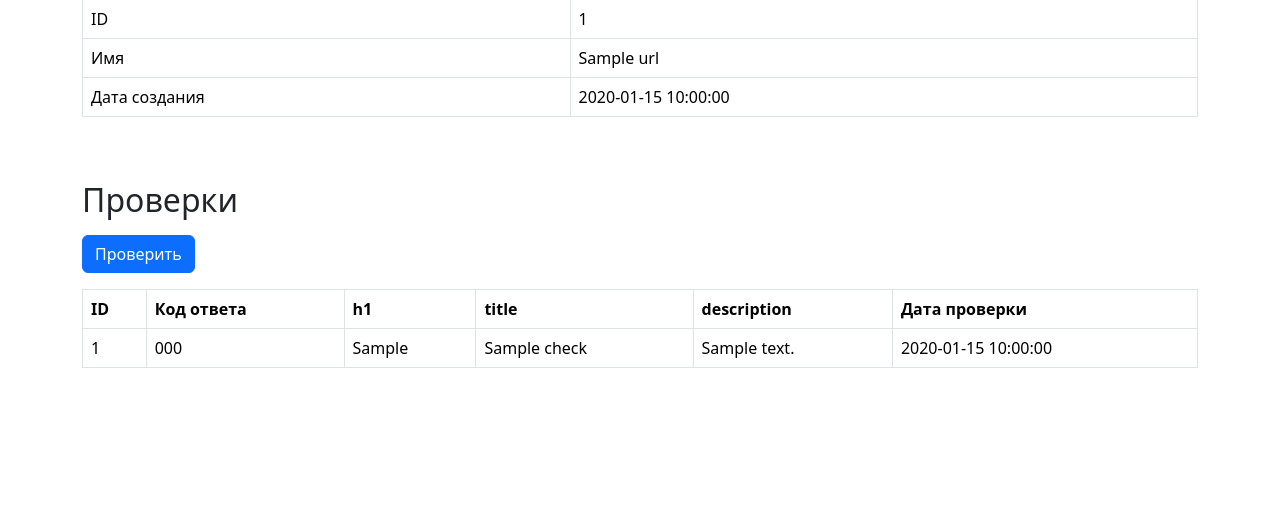
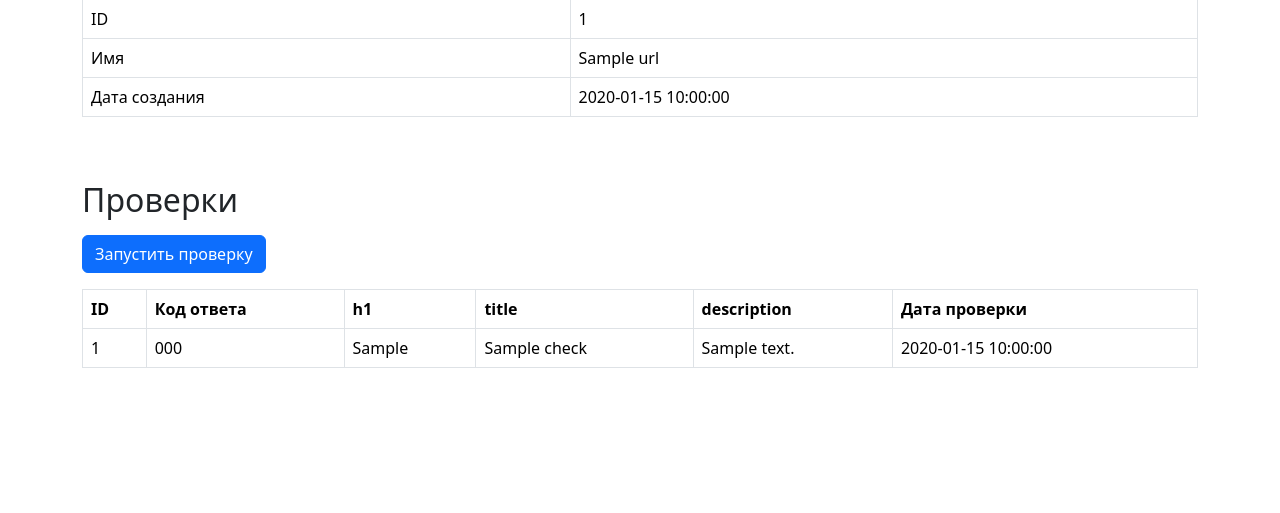
Before and after one commit to MlkProduction/python-project-83, a Flask app: template page_analyzer/templates/show.html in a window 1280 px wide. Shown: the part 129-642 px from the top of the page. Run offline with Flask 3, Linux system fonts and the light colour scheme; the template is opened without the code that fills it: most values are stand-ins (such as "Sample title", 1, 10 or a date in 2020); parts of the project's set-up code (start-up, migrations or seed data) failed here and were passed over; some libraries are stand-ins or nearby versions.

Commit message:
фикс багов, я устал

```diff
--- a/page_analyzer/templates/show.html
+++ b/page_analyzer/templates/show.html
@@ -54,7 +54,7 @@
 
       <h2 class="mt-5 mb-3">Проверки</h2>
       <form action="{{ url_for('urls_checks', id=urls.id) }}" method="post">
-        <button type="submit" class="btn btn-primary">Проверить</button>
+        <button type="submit" class="btn btn-primary">Запустить проверку</button>
       </form>
 
       <div>
```
